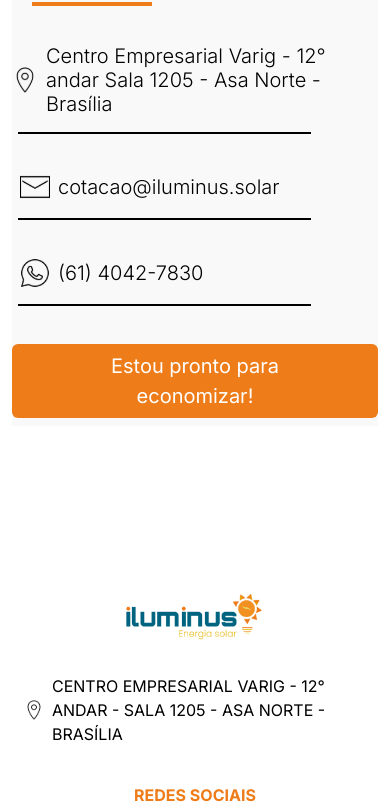
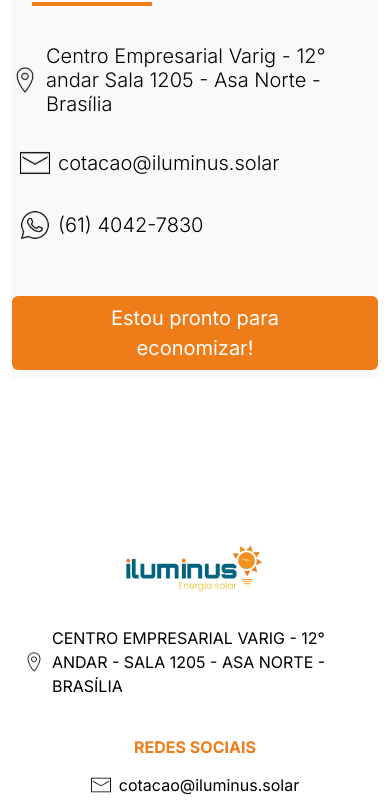
Before and after one commit to Aenewsss/iluminus-lp, a Next.js app: page / in a window 390 px wide. Shown: the part 4390-5196 px from the top of the page. Built offline with nearby package versions, Linux system fonts and the light colour scheme.

Commit message:
new changes in feedbacks

```diff
--- a/src/app/globals.css
+++ b/src/app/globals.css
@@ -170,8 +170,7 @@
 
 @media screen and (max-width: 992px) {
     .line-after::after {
-
-        left: 6px;
+      display: none;
     }
 }
 
--- a/src/components/Contact.tsx
+++ b/src/components/Contact.tsx
@@ -17,19 +17,19 @@
                     <div className="col-md-6">
                         <h2 className="section-heading-left display-3 text-black w-100 mt-md-0 mt-5 mb-5 pt-0 container">Entre em contato</h2>
 
-                        <Link target="_blank" href={environments.mapsLink} className="d-flex gap-2 line-after mt-5 align-items-center pb-2">
+                        <Link target="_blank" href={environments.mapsLink} className="d-flex gap-2 line-after mt-md-5 mt-4 align-items-center pb-2">
                             <Image width={30} height={30} src="/icons/Localização.svg" alt="Ícone Localização" />
                             <h5 className="fw-light text-black mb-0">
                                 Centro Empresarial Varig - 12° andar <br className="d-md-block d-none"/>Sala 1205 - Asa Norte - Brasília
                             </h5>
                         </Link>
 
-                        <Link target="_blank" href={environments.mailLink} className="d-flex gap-2 line-after mt-5 align-items-center pb-2">
+                        <Link target="_blank" href={environments.mailLink} className="d-flex gap-2 line-after mt-md-5 mt-4 align-items-center pb-2">
                             <Image width={30} height={30} src="/icons/Email.svg" alt="Ícone Email" className="ms-2"/>
                             <h5 className="fw-light text-black mb-0">cotacao@iluminus.solar</h5>
                         </Link>
 
-                        <Link target="_blank" href={environments.whatsAppLink} className="d-flex gap-2 line-after mt-5 align-items-center pb-2">
+                        <Link target="_blank" href={environments.whatsAppLink} className="d-flex gap-2 line-after mt-md-5 mt-4 align-items-center pb-2">
                             <Image width={30} height={30} src="/icons/WhatsApp.svg" alt="Ícone WhatsApp" className="ms-2"/>
                             <h5 className="fw-light text-black mb-0">(61) 4042-7830</h5>
                         </Link>
```
